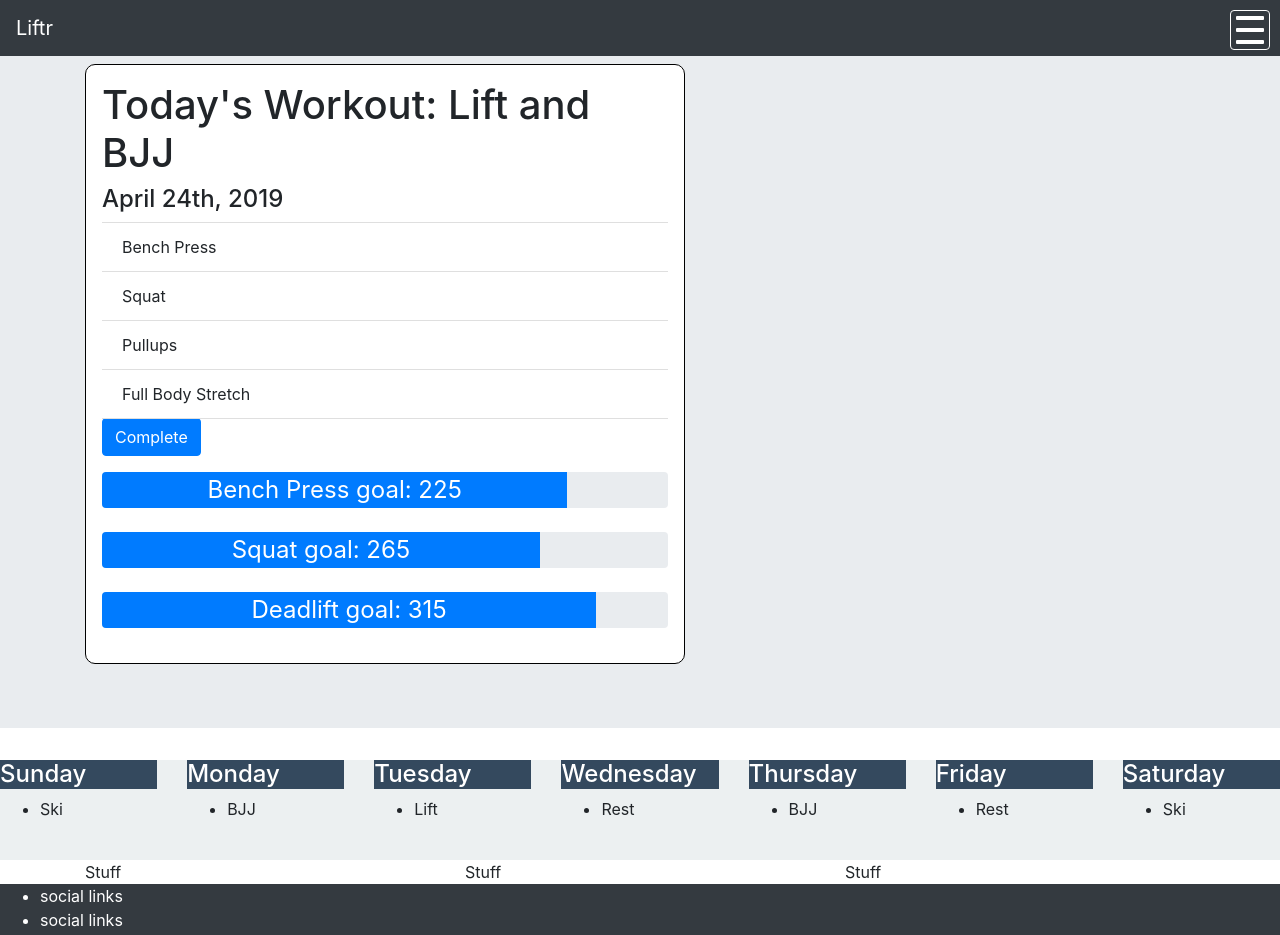
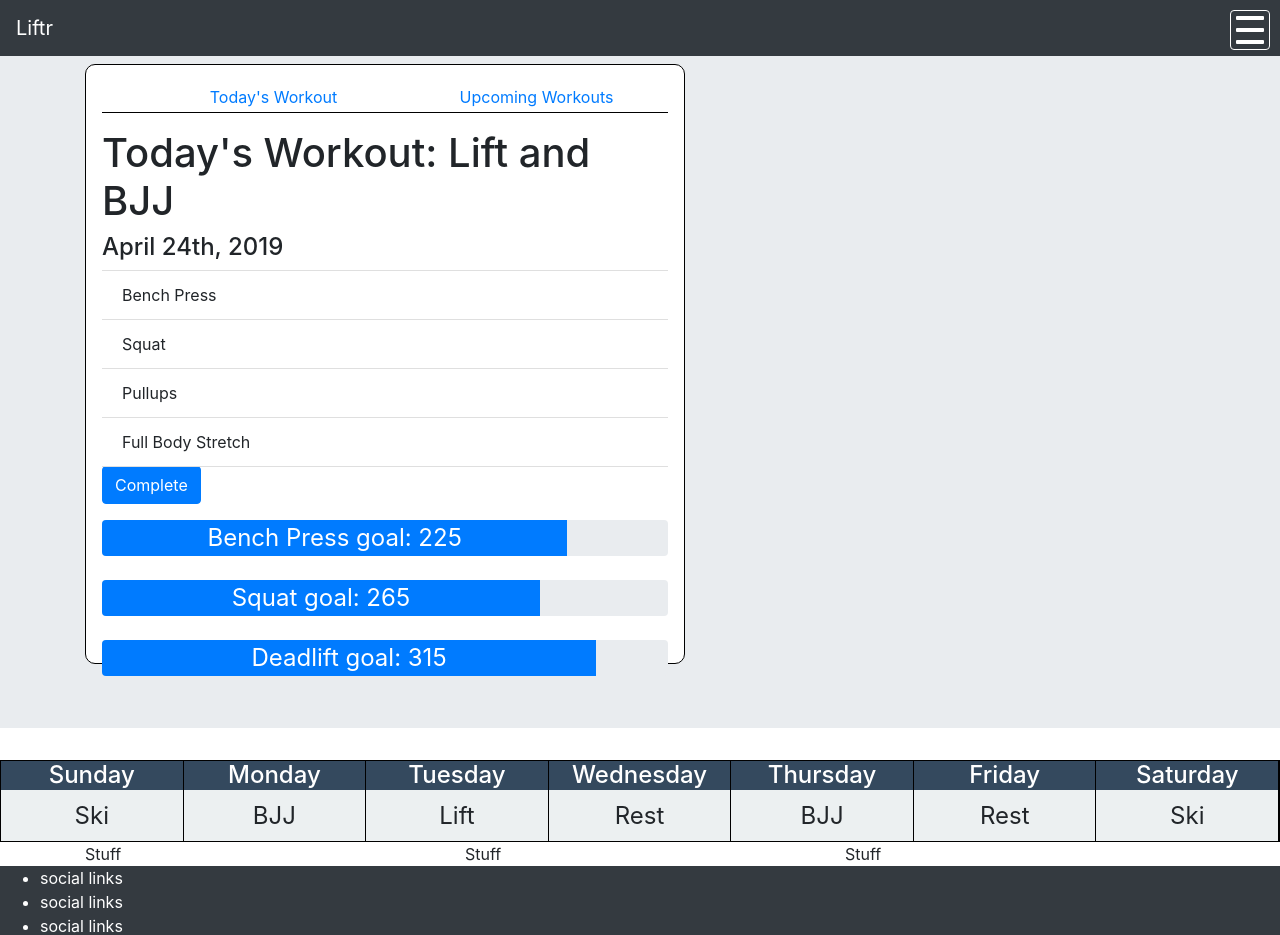
Before and after one commit to grantfogle/liftr-front-end, a React (Create React App) app: page / in a window 1280 px wide. Shown: the top 935 px of the page. Built offline with nearby package versions, Linux system fonts and the light colour scheme.

Commit message:
updated schedule component

```diff
--- a/src/App.css
+++ b/src/App.css
@@ -1,27 +1,3 @@
-.App {
-  text-align: center;
-}
-
-.App-logo {
-  animation: App-logo-spin infinite 20s linear;
-  height: 40vmin;
-  pointer-events: none;
-}
-
-.App-link {
-  color: #61dafb;
-}
-
-@keyframes App-logo-spin {
-  from {
-    transform: rotate(0deg);
-  }
-  to {
-    transform: rotate(360deg);
-  }
-}
-
-
 .hamburger {
   position: fixed;
   top: 0;
@@ -58,17 +34,40 @@
 }
 
 .mini-nav {
-  margin-top: 60px;
+  /* margin-top: 60px; */
   display: flex;
   flex-direction: row;
   list-style-type: none;
-  justify-content: space-around;
+  justify-content: center;
+  align-items: center;
+  width: 100%;
+  height: 2em;
+  border-bottom: 1px solid black;
+}
+
+.mini-nav li:first-child {
+  /* border-right: 1px solid black; */
+  /* padding-right: 2em; */
+  /* text-decoration: underline; */
+}
+.mini-nav li {
+  width: 50%;
+  text-align: center;
+}
+
+.calendar {
+  width: 100vw;
+  background-color: white;
+  border: 1px solid black;
+  display: flex;
+  flex-direction: row;
 }
 
 .schedule {
   background-color: #ecf0f1;
-  height: 100px;
+  height: 80px;
   width: 100%;
+  border-right: 1px solid black;
 }
 
 .schedule h4 {
@@ -76,11 +75,16 @@
   color: white;
   text-align: 'center';
   width: 100%;
+  text-align: center;
+}
 
+.schedule p {
+  font-size: 1.5em;
+  text-align: center;
 }
-.schedule ul {
+/* .schedule ul {
   text-decoration: none;
-}
+} */
 
 .progressBar {
   margin-bottom: 1em;
@@ -88,6 +92,7 @@
   font-size: 1.5em;
 }
 
+
 footer {
   height: 120px;
   width: 100%;
--- a/src/components/Goals.js
+++ b/src/components/Goals.js
@@ -6,6 +6,7 @@ import ProgressBar from 'react-bootstrap/ProgressBar';
 import Table from 'react-bootstrap/Table'
 import ListGroup from 'react-bootstrap/ListGroup';
 import DailyWorkout from './DailyWorkout';
+import MiniNavigation from './MiniNavigation';
 import '../App.css';
 
 
@@ -79,6 +80,7 @@ const Navigation = () => {
         <Jumbotron fluid>
             <Container>
                 <div className="daily-workout">
+                    <MiniNavigation />
                     <h1>Today's Workout: Lift and BJJ</h1>
                     <h4>April 24th, 2019</h4>
                     <ListGroup variant="flush">
--- a/src/components/MiniNavigation.js
+++ b/src/components/MiniNavigation.js
@@ -4,8 +4,8 @@ import '../App.css';
 const MiniNavigation = () => {
     return (
         <ul className="mini-nav">
-            <li>Today's Workout</li>
-            <li>Upcoming Workouts</li>
+            <li><a href="#">Today's Workout</a></li>
+            <li><a href="#">Upcoming Workouts</a></li>
         </ul>
     )
 }
--- a/src/components/Schedule.js
+++ b/src/components/Schedule.js
@@ -16,21 +16,25 @@ const calendar = () => {
 
     return schedule.map(activity => {
         return (
-            <Col className="schedule">
+            // <Col className="schedule">
+            //     <h4>{activity.day}</h4>
+            //     <ul>
+            //         <li>{activity.activity[0]}</li>
+            //     </ul>
+            // </Col>
+            <div className="schedule">
                 <h4>{activity.day}</h4>
-                <ul>
-                    <li>{activity.activity[0]}</li>
-                </ul>
-            </Col>
+                <p>{activity.activity[0]}</p>
+            </div>
         )
     })
 }
 
 const Schedule = () => {
     return (
-        <Row>
+        <div className="calendar">
             {calendar()}
-        </Row>
+        </div>
     );
 }
 
```
